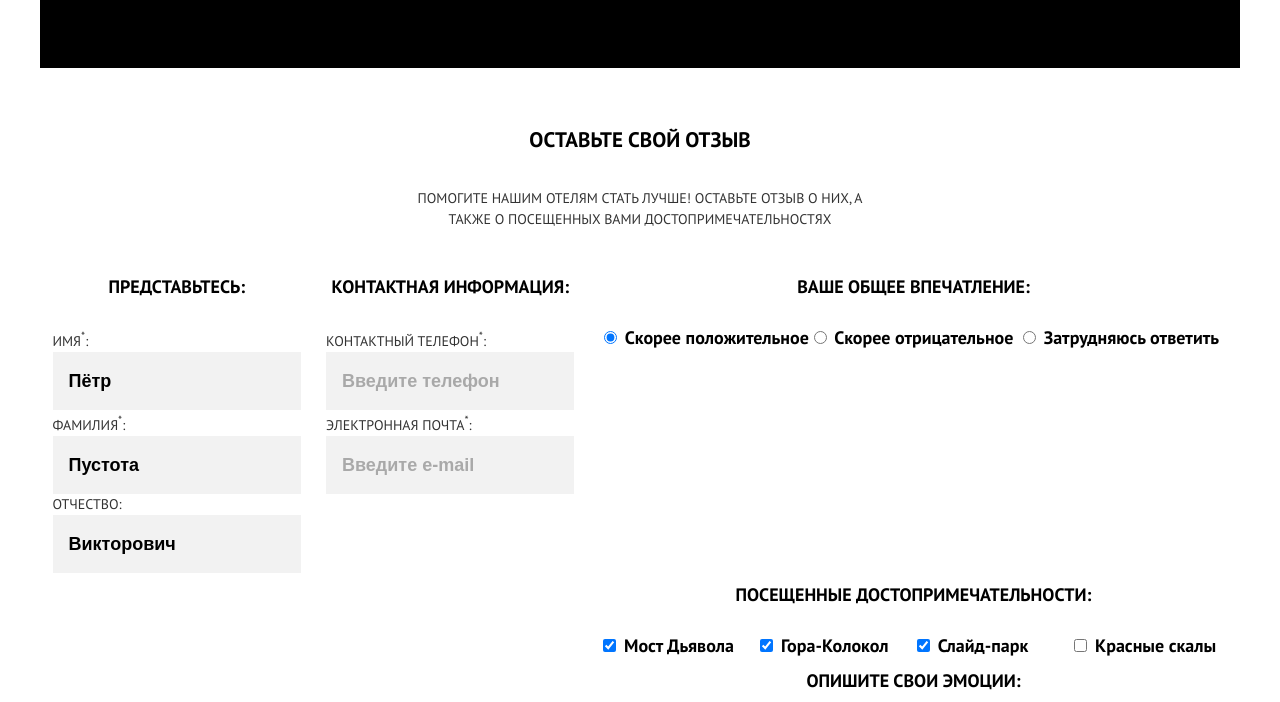
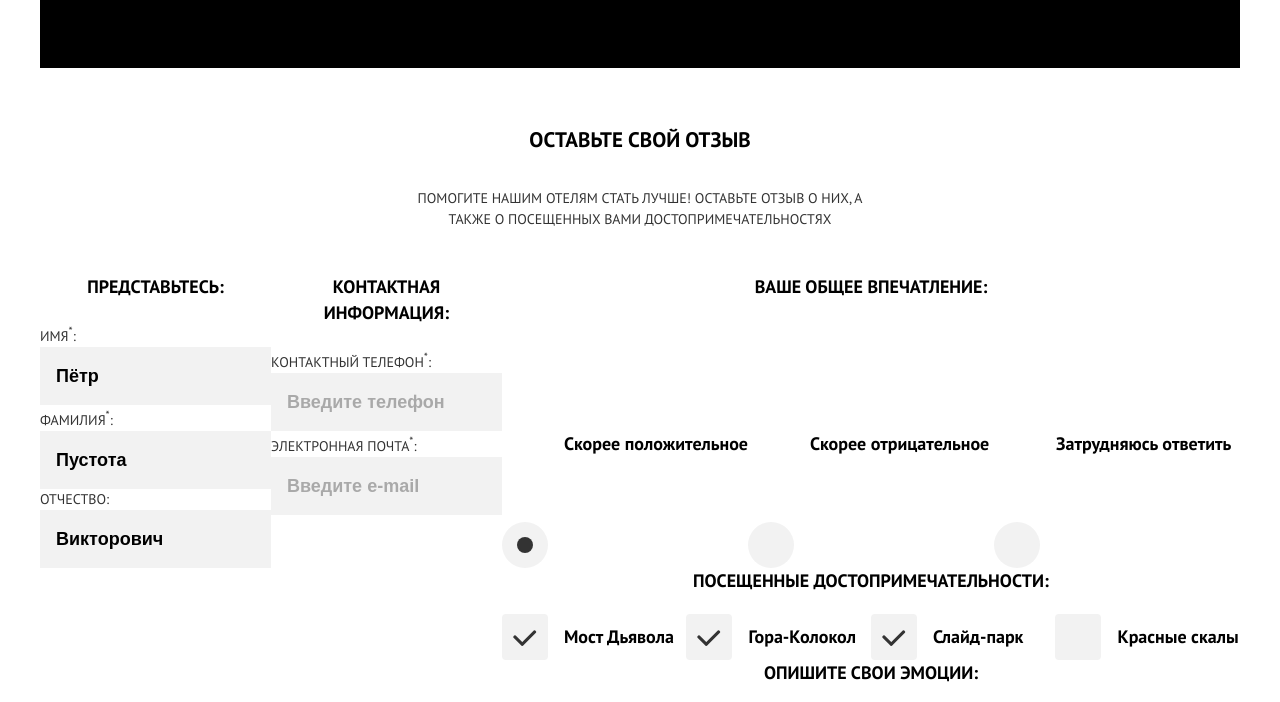
Before and after one commit to silkroadbum/1112261-sedona-27, a website: page source/form.html in a window 1280 px wide. Shown: the part 177-879 px from the top of the page. Drawn offline with nearby package versions, Linux system fonts and the light colour scheme; files that its build step writes are made by us from their sources.

Commit message:
Скорректировал разметку на странице формы и стилизовал чекбоксы и радиокнопки

```diff
--- a/source/form.html
+++ b/source/form.html
@@ -74,34 +74,41 @@
             <fieldset class="review__field-group review__field-group--impression">
               <legend class="review__title">Ваше общее впечатление:</legend>
               <label class="review__control-label">
-                <input class="review__input" type="radio" name="impression" value="positive" checked>
+                <input class="review__input-control visually-hidden" type="radio" name="impression" value="positive" checked>
+                <span class="review__input-button review__input-button--radio"></span>
                 Скорее положительное
               </label>
               <label class="review__control-label">
-                <input class="review__input" type="radio" name="impression" value="negative">
+                <input class="review__input-control visually-hidden" type="radio" name="impression" value="negative">
+                <span class="review__input-button review__input-button--radio"></span>
                 Скорее отрицательное
               </label>
               <label class="review__control-label">
-                <input class="review__input" type="radio" name="impression" value="unknown">
+                <input class="review__input-control visually-hidden" type="radio" name="impression" value="unknown">
+                <span class="review__input-button review__input-button--radio"></span>
                 Затрудняюсь ответить
               </label>
             </fieldset>
             <fieldset class="review__field-group review__field-group--attraction">
               <legend class="review__title">Посещенные достопримечательности:</legend>
               <label class="review__control-label review__control-label--capitalize">
-                <input class="review__input-control" type="checkbox" name="bridge-devil" checked>
+                <input class="review__input-control visually-hidden" type="checkbox" name="bridge-devil" checked>
+                <span class="review__input-button review__input-button--checkbox"></span>
                 Мост дьявола
               </label>
               <label class="review__control-label review__control-label--capitalize">
-                <input class="review__input" type="checkbox" name="mount-bell" checked>
+                <input class="review__input-control visually-hidden" type="checkbox" name="mount-bell" checked>
+                <span class="review__input-button review__input-button--checkbox"></span>
                 Гора-колокол
               </label>
               <label class="review__control-label">
-                <input class="review__input" type="checkbox" name="slide-park" checked>
+                <input class="review__input-control visually-hidden" type="checkbox" name="slide-park" checked>
+                <span class="review__input-button review__input-button--checkbox"></span>
                 Слайд-парк
               </label>
               <label class="review__control-label">
-                <input class="review__input" type="checkbox" name="red-rocks">
+                <input class="review__input-control visually-hidden" type="checkbox" name="red-rocks">
+                <span class="review__input-button review__input-button--checkbox"></span>
                 Красные скалы
               </label>
             </fieldset>
--- a/source/less/blocks/review.less
+++ b/source/less/blocks/review.less
@@ -7,6 +7,8 @@
 
 .review__field-group {
   border: none;
+  margin: 0;
+  padding: 0;
 
   @media (min-width: @tablet-width) {
     &--impression,
@@ -72,17 +74,80 @@
   font-weight: 700;
   font-size: 18px;
   line-height: 26px;
+
+  &:checked + .review__input-button--radio::after {
+    content: "";
+    position: absolute;
+    top: 50%;
+    left: 50%;
+    transform: translate(-50%, -50%);
+    width: 16px;
+    height: 16px;
+    background-color: #333333;
+    border-radius: 50%;
+  }
+
+  &:checked + .review__input-button--checkbox::after,
+  &:checked + .review__input-button--checkbox::before {
+    content: "";
+    position: absolute;
+    transform: translate(-50%, -50%);
+    background-color: #333333;
+    border-radius: 1px;
+  }
+
+  &:checked + .review__input-button--checkbox::after {
+    width: 3px;
+    height: 20px;
+    transform: rotate(45deg);
+    top: 14px;
+    left: 25px;
+  }
+
+  &:checked + .review__input-button--checkbox::before {
+    top: 20px;
+    left: 15px;
+    width: 3px;
+    height: 13px;
+    transform: rotate(-45deg);
+  }
 }
 
 .review__control-label {
-  display: block;
+  display: flex;
+  align-items: center;
+  position: relative;
+  margin-bottom: 16px;
+  padding-left: 62px;
   color: #000000;
   font-weight: 700;
   font-size: 18px;
   line-height: 26px;
+  min-height: 46px;
+
+  &:last-child {
+    margin: 0;
+  }
 
   &--capitalize {
     text-transform: capitalize;
+  }
+
+  &:hover .review__input-button {
+    background-color: #e5e5e5;
+  }
+
+  &:active .review__input-button {
+    background-color: #d5d5d5;
+  }
+
+  &:active .review__input-button::after,
+  &:active .review__input-button::before {
+    background-color: rgba(51, 51, 51, 0.3);
+  }
+
+  @media (min-width: @tablet-width) {
+    margin: 0;
   }
 }
 
@@ -112,3 +177,20 @@
   text-transform: uppercase;
   text-align: right;
 }
+
+.review__input-button {
+  position: absolute;
+  left: 0;
+  bottom: 0;
+  width: 46px;
+  height: 46px;
+  background-color: #f2f2f2;
+
+  &--radio {
+    border-radius: 50%;
+  }
+
+  &--checkbox {
+    border-radius: 4px;
+  }
+}
```
